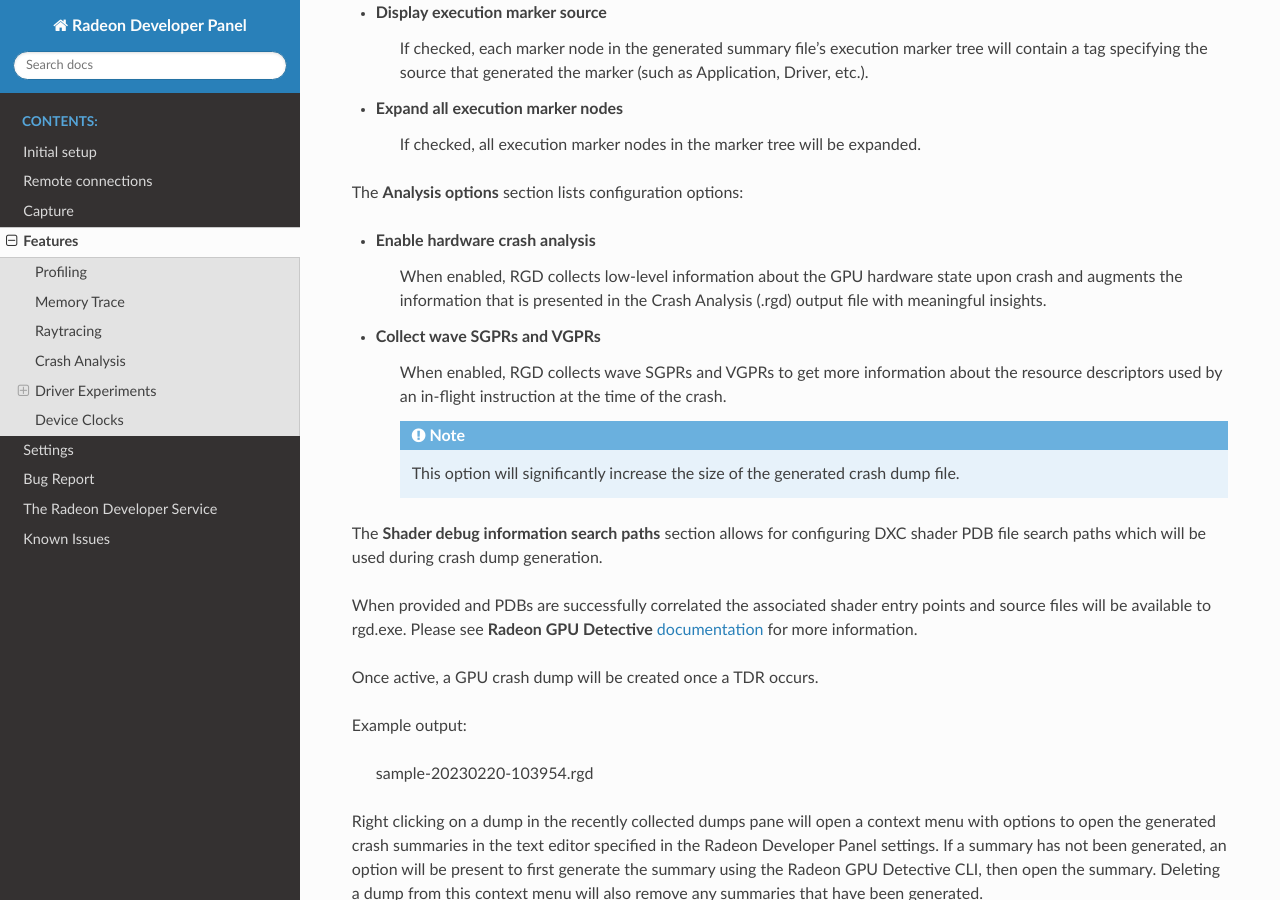
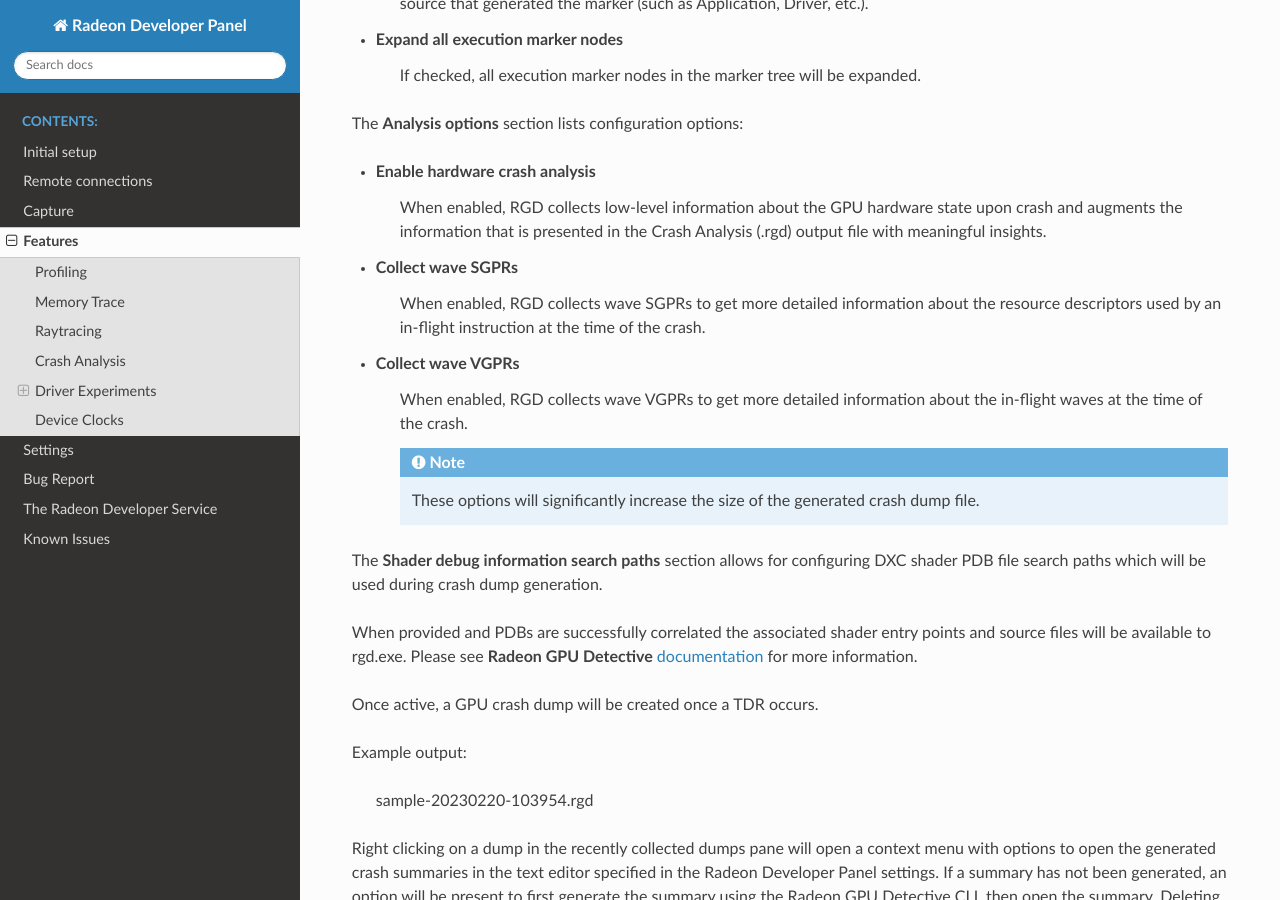
Before and after one commit to GPUOpen-Tools/radeon_developer_panel, a Sphinx documentation site: the page built from docs/source/features.rst, in a window 1280 px wide and 900 px high, scrolled down 7264 px. Built offline with Sphinx 7.4.7 and the Read the Docs theme 3.1.0, drawn with Linux system fonts in a browser that asks for light colours.

```diff
--- a/docs/source/conf.py
+++ b/docs/source/conf.py
@@ -60,9 +60,9 @@ author = u'AMD Developer Tools'
 # built documents.
 #
 # The short X.Y version.
-version = u'3.4.0'
+version = u'3.4.1'
 # The full version, including alpha/beta/rc tags.
-release = u'3.4.0'
+release = u'3.4.1'
 
 # The language for content autogenerated by Sphinx. Refer to documentation
 # for a list of supported languages.
--- a/docs/source/features.rst
+++ b/docs/source/features.rst
@@ -214,12 +214,16 @@ The **Analysis options** section lists configuration options:
    upon crash and augments the information that is presented in the Crash Analysis (.rgd) output
    file with meaningful insights.
 
-- **Collect wave SGPRs and VGPRs**
-   When enabled, RGD collects wave SGPRs and VGPRs to get more information about the resource descriptors
+- **Collect wave SGPRs**
+   When enabled, RGD collects wave SGPRs to get more detailed information about the resource descriptors
    used by an in-flight instruction at the time of the crash.
 
+- **Collect wave VGPRs**
+   When enabled, RGD collects wave VGPRs to get more detailed
+   information about the in-flight waves at the time of the crash.
+
    .. NOTE::
-      This option will significantly increase the size of the generated crash dump file.
+      These options will significantly increase the size of the generated crash dump file.
 
 The **Shader debug information search paths** section allows for configuring DXC shader PDB file search paths
 which will be used during crash dump generation.
```
Also changed, not shown: docs/source/media/3.0/24_crash_analysis.png.
